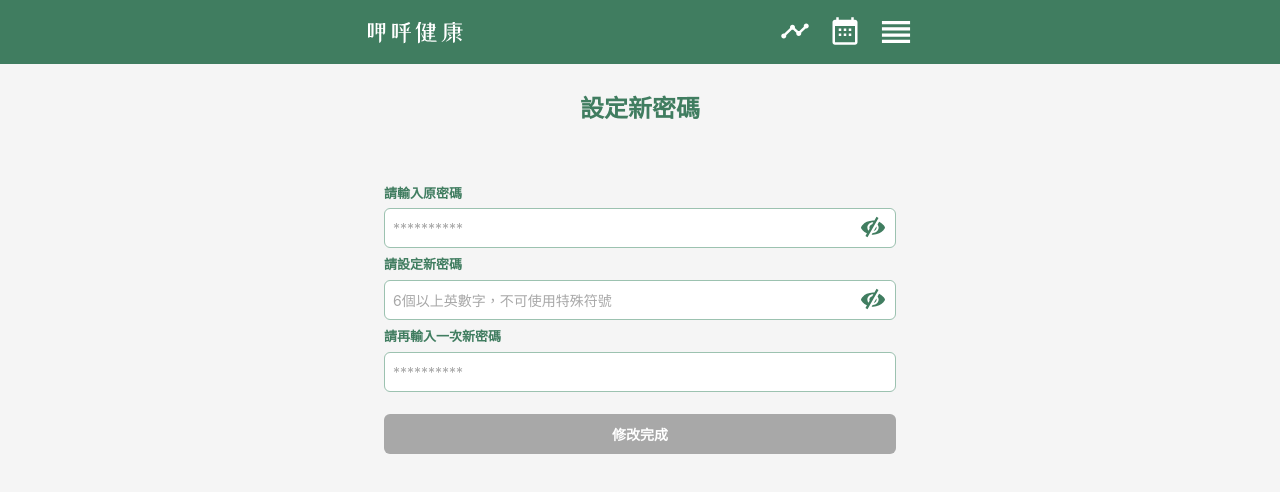
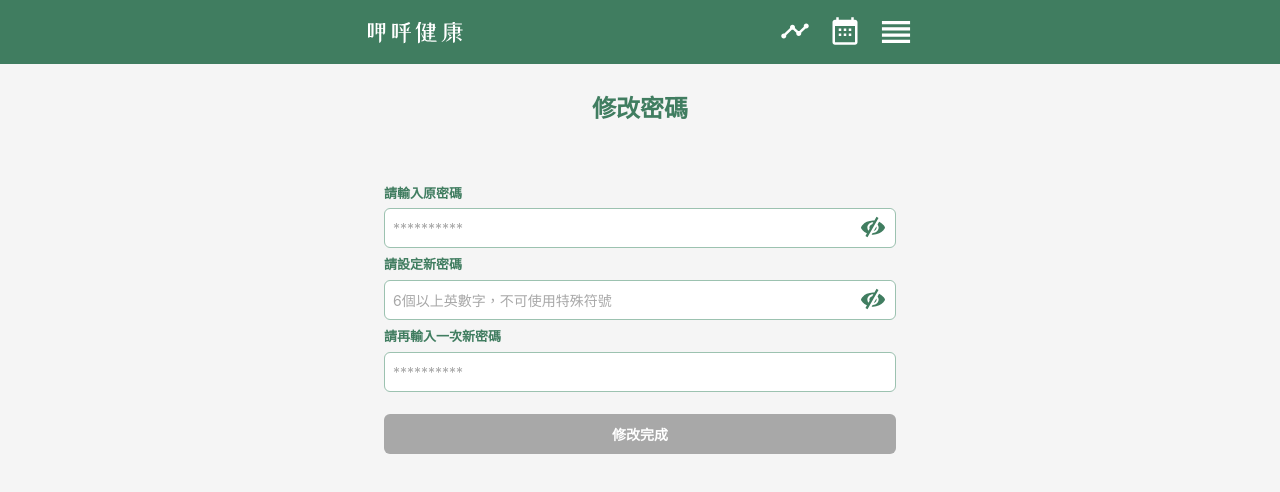
Before and after one commit to yachen168/Healthy-Eating, a Vue app: page /recording/modify-password in a window 1280 px wide. Shown: the top 492 px of the page. Built offline with nearby package versions, Linux system fonts and the light colour scheme; no server answers; what vue-cropper would draw is missing.

Commit message:
fix: title name

```diff
--- a/src/views/member/ModifyPassword.vue
+++ b/src/views/member/ModifyPassword.vue
@@ -1,7 +1,7 @@
 <template>
   <div class="resetPassword-page">
     <section class="main">
-      <BaseTitle title="設定新密碼" class="base-title" />
+      <BaseTitle title="修改密碼" class="base-title" />
       <ValidationObserver ref="form" v-slot="{ invalid }">
         <label for="login-password" class="label-title">請輸入原密碼</label>
         <div class="input-area">
```
